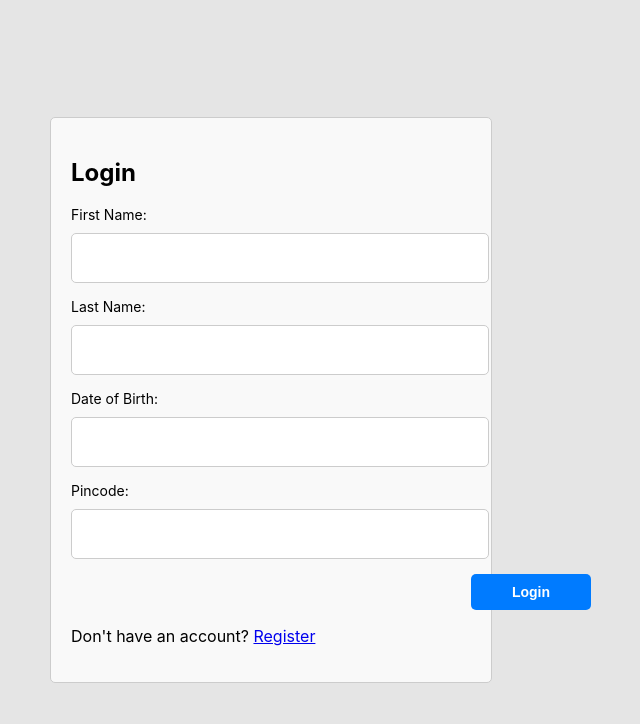
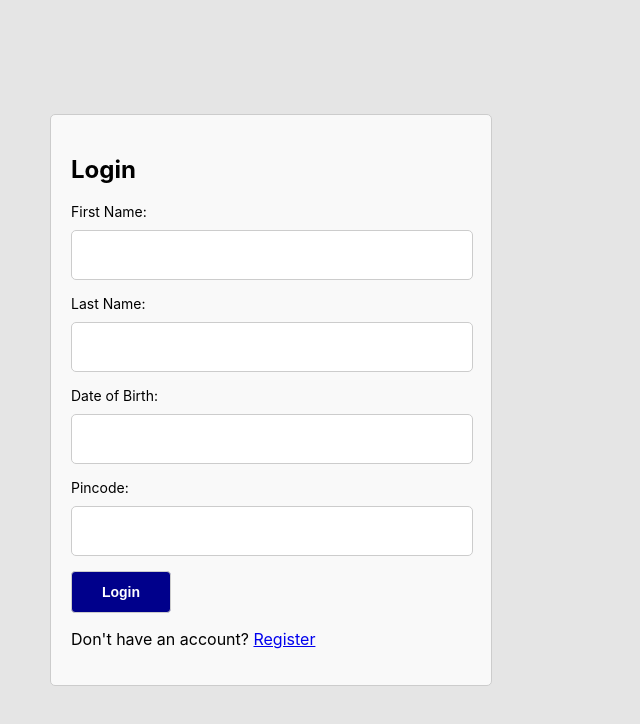
Before and after one commit to pranjal1212/SimulatedUsecase, a React (Create React App) app in the folder frontend/: page / in a window 1280 px wide. Both pictures are taken after a click on the link "Login". Shown: the top 724 px of the page, without its empty margins (369-1009 px from the left). Built offline with nearby package versions, Linux system fonts and the light colour scheme; the HTML template or start-up script is replaced by a standard one.

Commit message:
css fixed for login and check duplicate data

```diff
--- a/frontend/package.json
+++ b/frontend/package.json
@@ -8,6 +8,7 @@
     "@testing-library/jest-dom": "^5.17.0",
     "@testing-library/react": "^13.4.0",
     "@testing-library/user-event": "^13.5.0",
+    "axios": "^1.6.8",
     "react": "^18.2.0",
     "react-dom": "^18.2.0",
     "react-scripts": "5.0.1",
--- a/frontend/src/App.css
+++ b/frontend/src/App.css
@@ -74,7 +74,6 @@ select{
 
 button {
   padding: 12px;
-  margin-left: 400px;
   width: 100px;
   border-radius: 4px;
   border: 1px solid #ccc;
--- a/frontend/src/Log.css
+++ b/frontend/src/Log.css
@@ -1,5 +1,5 @@
 .login-container {
-    max-width: 400px;
+    width: 400px;
     margin: 0 auto;
     padding: 20px;
     border: 1px solid #ccc;
@@ -12,7 +12,7 @@
   }
   .login-form input[type="text"],
   .login-form input[type="date"] {
-    width: 100%;
+    width: 96%;
     padding: 8px;
     margin-bottom: 15px;
     border: 1px solid #ccc;
@@ -28,15 +28,6 @@
     cursor: pointer;
   }
 
-  .login-form button{
-    width: 30%;
-    padding: 10px;
-    background-color: #007bff;
-    color: #fff;
-    border: none;
-    border-radius: 5px;
-    cursor: pointer;
-  }
 
   .login-form button:hover {
     background-color: #0056b3;
```
Also changed, not shown: 2 other files (tests, documents, lock files or other folders).
